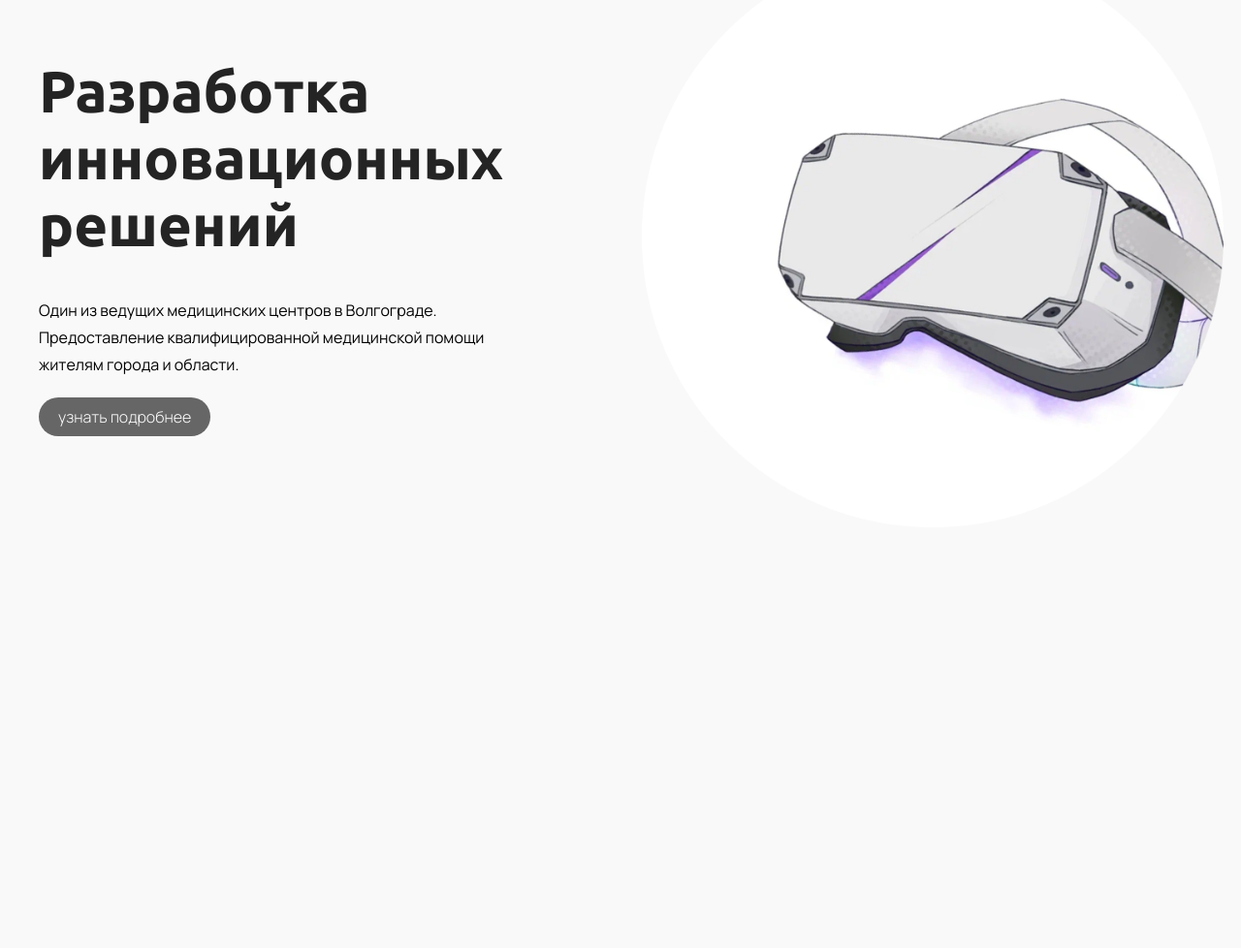
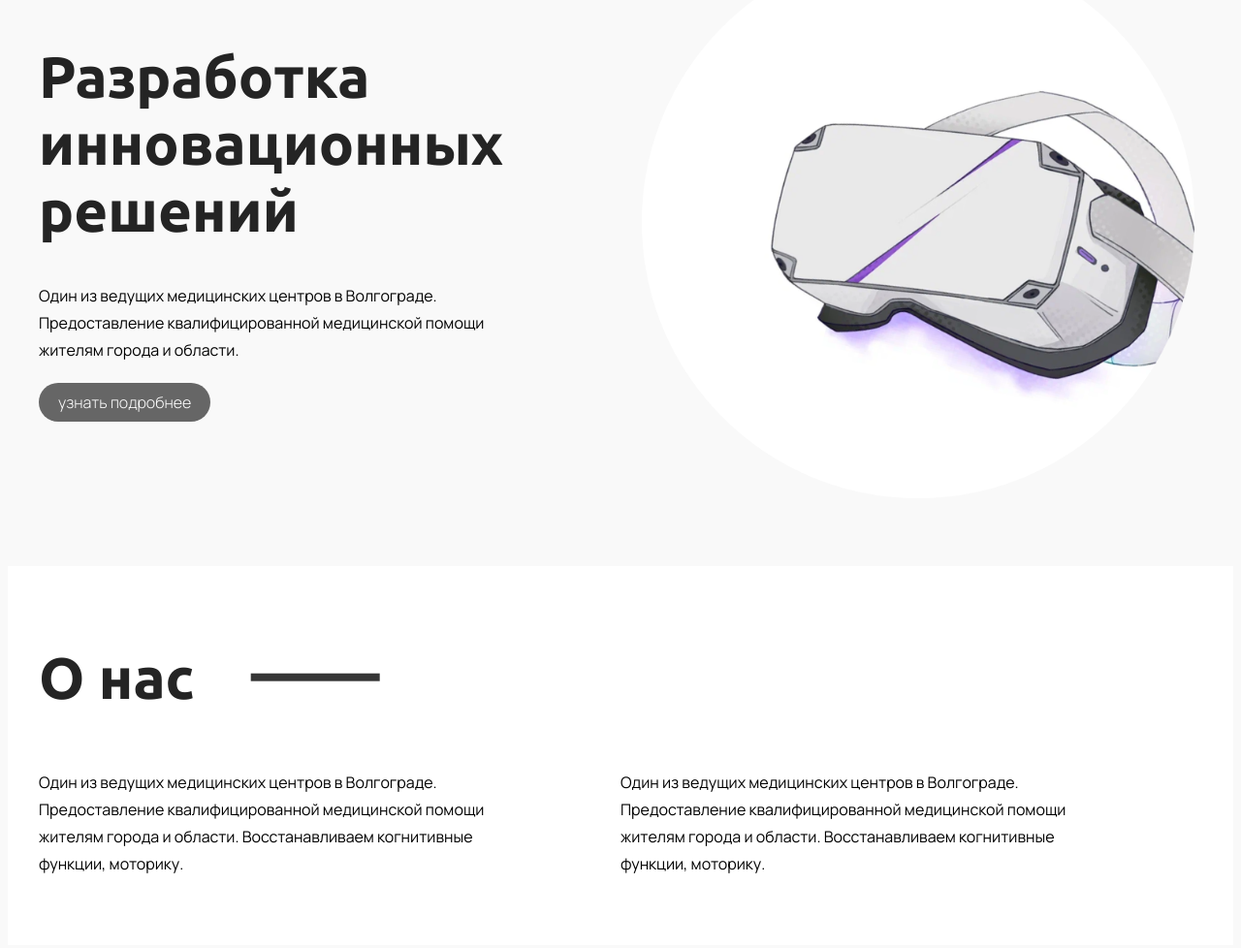
Before and after one commit to suusumi/devirta, a plain HTML site: page index.html in a window 1280 px wide. Shown: the part 248-1226 px from the top of the page at 97% size. Before the commit the page ends 991 px from the top, so only its background shows below. Drawn offline with Linux system fonts and the light colour scheme.

Commit message:
About us block written

```diff
--- a/index.html
+++ b/index.html
@@ -71,6 +71,32 @@
             </div>
           </div>
         </div>
+        <div class="page__about-block about-block">
+          <div class="about-block__container container">
+            <div class="aboutUsRow">
+              <h1 class="main-block__title">О нас</h1>
+              <hr class="hr_about" />
+            </div>
+            <div class="about-block__body">
+              <div>
+                <div class="about-block__row_text">
+                  <div class="about-block__text">
+                    Один из ведущих медицинских центров в Волгограде.
+                    Предоставление квалифицированной медицинской помощи жителям
+                    города и области. Восстанавливаем когнитивные функции,
+                    моторику.
+                  </div>
+                  <div class="about-block__text">
+                    Один из ведущих медицинских центров в Волгограде.
+                    Предоставление квалифицированной медицинской помощи жителям
+                    города и области. Восстанавливаем когнитивные функции,
+                    моторику.
+                  </div>
+                </div>
+              </div>
+            </div>
+          </div>
+        </div>
       </main>
     </div>
   </body>
--- a/style.css
+++ b/style.css
@@ -88,7 +88,7 @@ h1 {
   display: flex;
   flex-direction: row;
   align-items: center;
-  padding: 184px 0px 191px 0px;
+  padding: 184px 0px 70px 0px;
   position: relative;
   z-index: 2;
 }
@@ -129,7 +129,7 @@ h1 {
   }
 }
 .block-1_image {
-  max-width: 600px;
+  max-width: 570px;
 }
 
 @media (max-width: 1267px) {
@@ -186,4 +186,72 @@ h1 {
   margin: 10px 0;
   text-decoration: none;
   background-color: #666666;
+}
+
+.page__about-block {
+  background-color: white;
+  padding: 40px 0px 0px 0px;
+}
+
+.about-block {
+  position: relative;
+}
+
+.aboutUsRow {
+  display: flex;
+  flex-direction: row;
+}
+
+.hr_about {
+  transform: rotate(90deg);
+  border: 4px solid #363636;
+  margin-left: 120px;
+}
+
+@media (max-width: 520px) {
+  .hr_about {
+    margin-left: 80px;
+  }
+}
+.about-block__body {
+  display: flex;
+  flex-direction: row;
+  align-items: center;
+  padding: 20px 0px 70px 0px;
+  position: relative;
+}
+
+.about-block__title {
+  font-family: Ubuntu;
+  font-weight: 700;
+  font-size: 60px;
+  line-height: 72px;
+}
+
+.about-block__row_text {
+  display: flex;
+  flex-direction: row;
+}
+
+@media (max-width: 790px) {
+  .about-block__row_text {
+    flex-direction: column;
+  }
+}
+.about-block__text {
+  max-width: 565px;
+  line-height: 175%;
+  padding-right: 140px;
+}
+
+@media (max-width: 790px) {
+  .about-block__text {
+    margin-bottom: 60px;
+  }
+}
+@media (max-width: 620px) {
+  .about-block__text {
+    margin-bottom: 60px;
+    max-width: 300px;
+  }
 }/*# sourceMappingURL=style.css.map */
```
